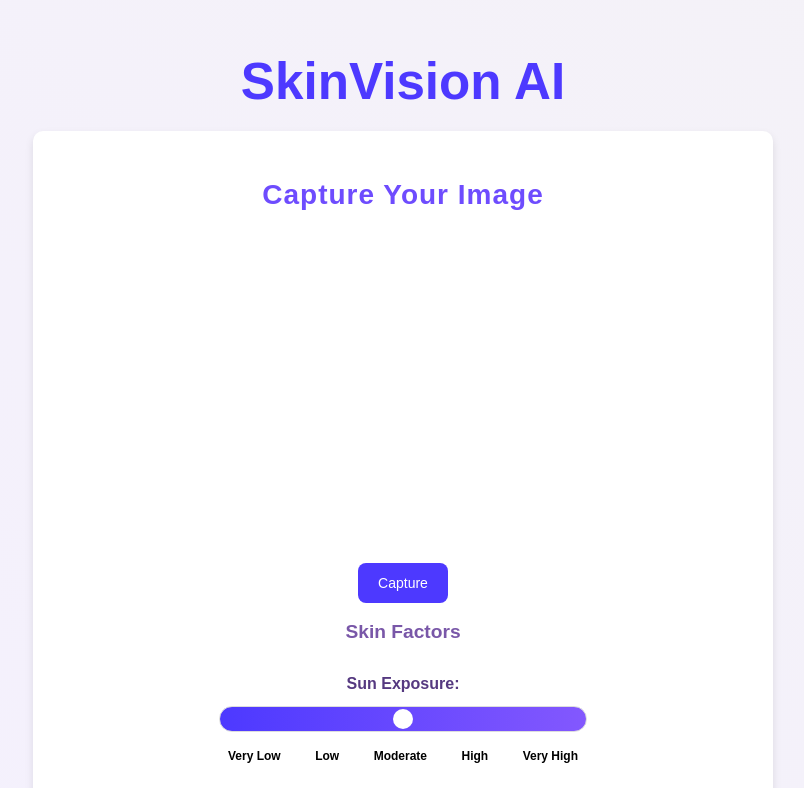
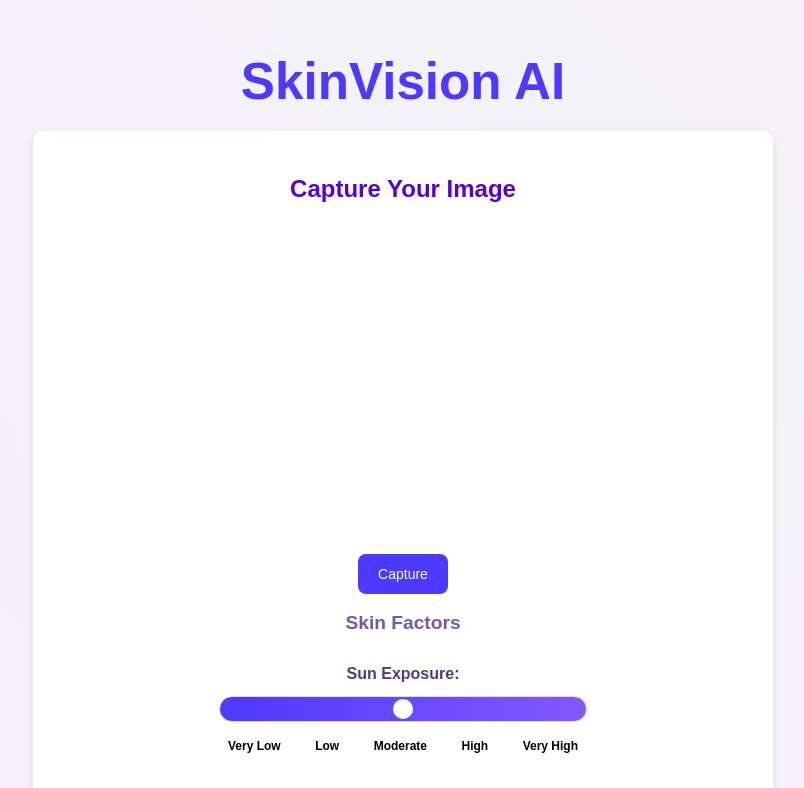
Before and after one commit to Iamsamiksha/skin-analysis, a React (Vite) app in the folder frontend/: page / in a window 1280 px wide. Shown: the top 788 px of the page, without its empty margins (237-1041 px from the left). Built offline with nearby package versions, Linux system fonts and the light colour scheme; no server answers.

Commit message:
get results feature updated

```diff
--- a/frontend/src/components/SkinAgePredictor.jsx
+++ b/frontend/src/components/SkinAgePredictor.jsx
@@ -76,7 +76,7 @@ const SkinAgePredictor = () => {
                 setInsights(data.insights);
                 setNumericInsights(data.numeric_insights);
                 setSkinScore(data.skin_quality_score);
-                setShowResults(true);
+                // setShowResults(true);   // set the results into true
                 setShowPredicted(true);
 
                 // Corrected data mapping for averageData and realData
@@ -118,17 +118,7 @@ const SkinAgePredictor = () => {
 
     return (
         <div className="predictor-container">
-           <h2 style={{
-    color: "#6e4cfe",
-    fontSize: "28px",
-    fontWeight: "bold",
-    fontFamily: "Arial, sans-serif",
-    textAlign: "center",
-    letterSpacing: "1px"
-}}>
-  Capture Your Image
-</h2>
-
+            <h2>Capture Your Image</h2>
             <div id="video-container">
                 <video ref={videoRef} width="400" height="300" autoPlay></video>
             </div>
```
Lines whose indentation alone changed are shown as unchanged.
